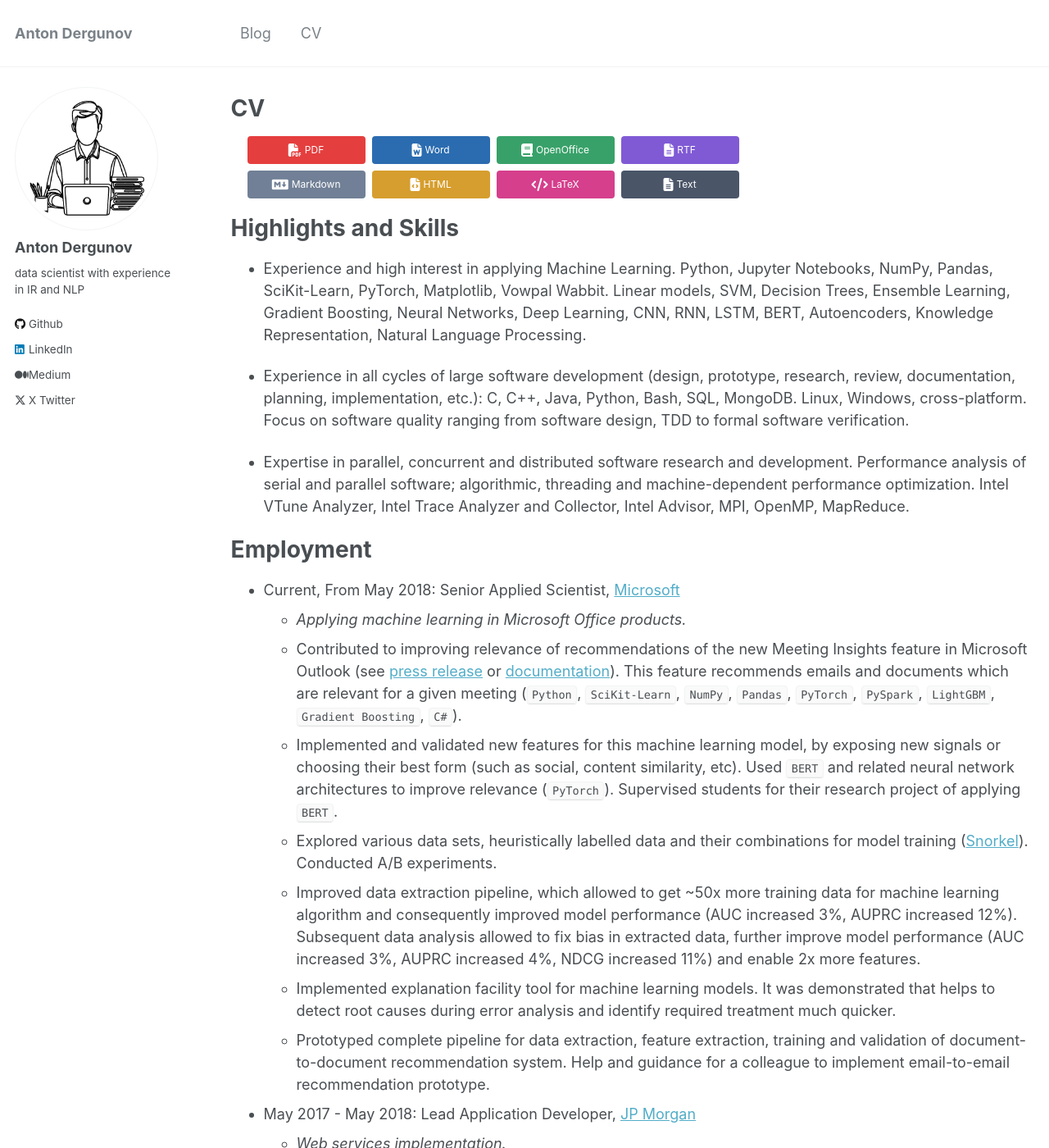
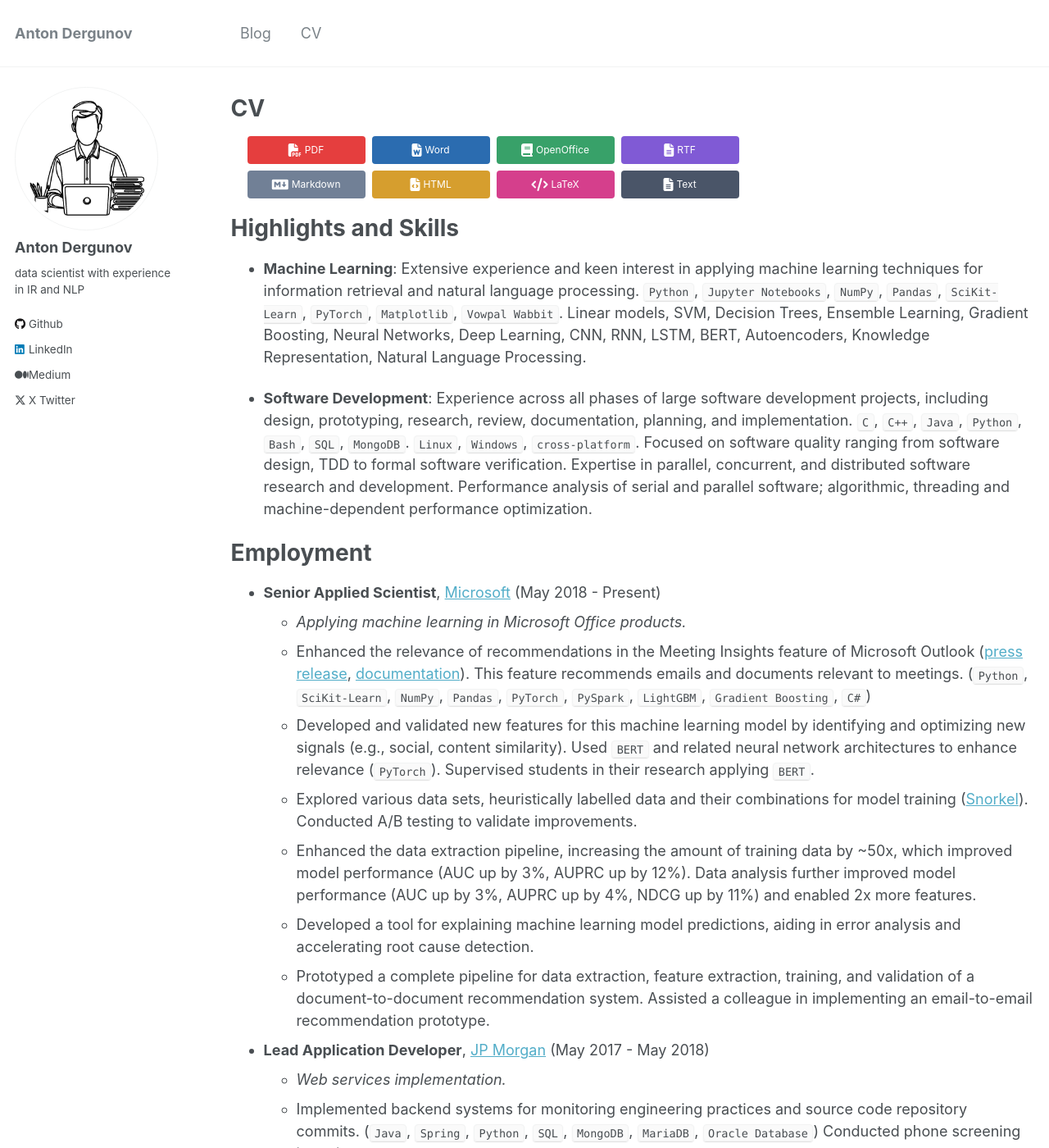
Before and after one commit to anton-dergunov/anton-dergunov.github.io, a Jekyll site: the page built from _pages/cv.md, in a window 1280 px wide and 1400 px high. Shown: the whole window at 82% size. Built offline with Jekyll 4.4.1, drawn with Linux system fonts in a browser that asks for light colours; some of the changed text lies outside the part shown.

Commit message:
Updated wording for many sections using ChatGPT recommendations

```diff
--- a/_pages/cv.md
+++ b/_pages/cv.md
@@ -15,74 +15,71 @@ redirect_from:
 Highlights and Skills
 ======
 
-- Experience and high interest in applying Machine Learning. Python, Jupyter Notebooks, NumPy, Pandas, SciKit-Learn, PyTorch, Matplotlib, Vowpal Wabbit. Linear models, SVM, Decision Trees, Ensemble Learning, Gradient Boosting, Neural Networks, Deep Learning, CNN, RNN, LSTM, BERT, Autoencoders, Knowledge Representation, Natural Language Processing.
+- **Machine Learning**: Extensive experience and keen interest in applying machine learning techniques for information retrieval and natural language processing. `Python`, `Jupyter Notebooks`, `NumPy`, `Pandas`, `SciKit-Learn`, `PyTorch`, `Matplotlib`, `Vowpal Wabbit`. Linear models, SVM, Decision Trees, Ensemble Learning, Gradient Boosting, Neural Networks, Deep Learning, CNN, RNN, LSTM, BERT, Autoencoders, Knowledge Representation, Natural Language Processing.
 
-- Experience in all cycles of large software development (design, prototype, research, review, documentation, planning, implementation, etc.): C, C++, Java, Python, Bash, SQL, MongoDB. Linux, Windows, cross-platform. Focus on software quality ranging from software design, TDD to formal software verification.
-
-- Expertise in parallel, concurrent and distributed software research and development. Performance analysis of serial and parallel software; algorithmic, threading and machine-dependent performance optimization. Intel VTune Analyzer, Intel Trace Analyzer and Collector, Intel Advisor, MPI, OpenMP, MapReduce.
+- **Software Development**: Experience across all phases of large software development projects, including design, prototyping, research, review, documentation, planning, and implementation. `C`, `C++`, `Java`, `Python`, `Bash`, `SQL`, `MongoDB`. `Linux`, `Windows`, `cross-platform`. Focused on software quality ranging from software design, TDD to formal software verification. Expertise in parallel, concurrent, and distributed software research and development. Performance analysis of serial and parallel software; algorithmic, threading and machine-dependent performance optimization.
 
 
 Employment
 ======
 
-- Current, From May 2018: Senior Applied Scientist, [Microsoft](https://www.microsoft.com/)
+- **Senior Applied Scientist**, [Microsoft](https://www.microsoft.com/) (May 2018 - Present)
   - *Applying machine learning in Microsoft Office products.*
-  - Contributed to improving relevance of recommendations of the new Meeting Insights feature in Microsoft Outlook (see [press release](https://www.microsoft.com/en-us/research/blog/the-story-of-an-office-ai-feature-how-ai-can-promote-efficient-meeting-preparation/) or [documentation](https://support.microsoft.com/en-gb/office/use-intelligent-technology-in-outlook-on-the-web-and-outlook-com-24b30683-8340-4b69-b8ac-4193ec528a70)). This feature recommends emails and documents which are relevant for a given meeting (`Python`, `SciKit-Learn`, `NumPy`, `Pandas`, `PyTorch`, `PySpark`, `LightGBM`, `Gradient Boosting`, `C#`).
-  - Implemented and validated new features for this machine learning model, by exposing new signals or choosing their best form (such as social, content similarity, etc). Used `BERT` and related neural network architectures to improve relevance (`PyTorch`). Supervised students for their research project of applying `BERT`.
-  - Explored various data sets, heuristically labelled data and their combinations for model training ([Snorkel](https://snorkel.ai/)). Conducted A/B experiments.
-  - Improved data extraction pipeline, which allowed to get ~50x more training data for machine learning algorithm and consequently improved model performance (AUC increased 3%, AUPRC increased 12%). Subsequent data analysis allowed to fix bias in extracted data, further improve model performance (AUC increased 3%, AUPRC increased 4%, NDCG increased 11%) and enable 2x more features.
-  - Implemented explanation facility tool for machine learning models. It was demonstrated that helps to detect root causes during error analysis and identify required treatment much quicker.
-  - Prototyped complete pipeline for data extraction, feature extraction, training and validation of document-to-document recommendation system. Help and guidance for a colleague to implement email-to-email recommendation prototype.
+  - Enhanced the relevance of recommendations in the Meeting Insights feature of Microsoft Outlook ([press release](https://www.microsoft.com/en-us/research/blog/the-story-of-an-office-ai-feature-how-ai-can-promote-efficient-meeting-preparation/), [documentation](https://support.microsoft.com/en-gb/office/use-intelligent-technology-in-outlook-on-the-web-and-outlook-com-24b30683-8340-4b69-b8ac-4193ec528a70)). This feature recommends emails and documents relevant to meetings. (`Python`, `SciKit-Learn`, `NumPy`, `Pandas`, `PyTorch`, `PySpark`, `LightGBM`, `Gradient Boosting`, `C#`)
+  - Developed and validated new features for this machine learning model by identifying and optimizing new signals (e.g., social, content similarity). Used `BERT` and related neural network architectures to enhance relevance (`PyTorch`). Supervised students in their research applying `BERT`.
+  - Explored various data sets, heuristically labelled data and their combinations for model training ([Snorkel](https://snorkel.ai/)). Conducted A/B testing to validate improvements.
+  - Enhanced the data extraction pipeline, increasing the amount of training data by ~50x, which improved model performance (AUC up by 3%, AUPRC up by 12%). Data analysis further improved model performance (AUC up by 3%, AUPRC up by 4%, NDCG up by 11%) and enabled 2x more features.
+  - Developed a tool for explaining machine learning model predictions, aiding in error analysis and accelerating root cause detection.
+  - Prototyped a complete pipeline for data extraction, feature extraction, training, and validation of a document-to-document recommendation system. Assisted a colleague in implementing an email-to-email recommendation prototype.
 
-- May 2017 - May 2018: Lead Application Developer, [JP Morgan](https://www.jpmorganchase.com/)
+- **Lead Application Developer**, [JP Morgan](https://www.jpmorganchase.com/) (May 2017 - May 2018)
   - *Web services implementation.*
-  - Implementation of backends of monitoring systems for tracking engineering practices of all bank applications and source code repository commits. (`Java`, `Spring`, `Python`, `SQL`, `MongoDB`, `MariaDB`, `Oracle Database`) Phone screening interviews.
+  - Implemented backend systems for monitoring engineering practices and source code repository commits. (`Java`, `Spring`, `Python`, `SQL`, `MongoDB`, `MariaDB`, `Oracle Database`) Conducted phone screening interviews.
 
-- January 2016 - May 2017: Software Engineer, [Yandex](https://yandex.com/company/)
+- **Software Engineer**, [Yandex](https://yandex.com/company/) (January 2016 - May 2017)
   - *Feature engineering for Internet video search and machine learning.*
-  - Implemented calculation of several new characteristics of Internet videos and evaluated their usefulness as factors in
-    [MatrixNet](https://yandex.com/company/technologies/matrixnet/) machine learning algorithm, used in [Yandex Video Search](https://yandex.com/video/) to query and rank videos on a search result page. Several of these factors contributed to improvement of video ranking quality as demonstrated by several metrics. (`C++`, `Python`, `MapReduce`, `Machine Learning`)
-  - Implemented machine learning pipeline and made several experiments of large-scale web text classification for several tasks using logistic regression, LSTM, word2vec and other algorithms. (`Natural Language Processing`, `Vowpal Wabbit`, `Deep Learning`)
-  - Using this infrastructure for classification of YouTube videos allowed to improve video ranking quality and click-through rate prediction.
-  - Collaborated across teams and made research to improve integration of Video Search results on the main [Yandex Web Search](https://yandex.com/) page.
+  - Implemented new video characteristics for the [MatrixNet](https://yandex.com/company/technologies/matrixnet/) machine learning algorithm, improving video ranking quality in [Yandex Video Search](https://yandex.com/video/). Several factors led to enhanced video ranking quality, as demonstrated by various metrics. (`C++`, `Python`, `MapReduce`, `Machine Learning`)
+  - Developed a machine learning pipeline and conducted large-scale web text classification experiments using logistic regression, LSTM, word2vec, and other algorithms. (`Natural Language Processing`, `Vowpal Wabbit`, `Deep Learning`)
+  - Utilized the developed infrastructure for YouTube video classification, improving video ranking quality and click-through rate.
+  - Collaborated across teams to improve integration of Video Search results on the main [Yandex Web Search](https://yandex.com/) page.
 
-- February 2006 - December 2015: Senior Software Development Engineer, [Intel](http://intel.com)
+- **Senior Software Development Engineer**, [Intel](http://intel.com) (February 2006 - December 2015)
   - *Applied research in performance analysis and implementation of performance tuning tools.*
   - Gained expertise in performance analysis of serial and parallel software; algorithmic, threading and machine-dependent performance optimization; CPU and hardware architecture; parallel, concurrent and distributed software research and development (`MPI`, `OpenMP`).
-  - Implemented capability to represent knowledge about performance issues in applications (using `Python` code) and their automatic detection for [Intel VTune Amplifier](http://software.intel.com/en-us/intel-vtune-amplifier-xe) and [Intel Advisor](https://software.intel.com/en-us/intel-advisor-xe) products. (`Knowledge Representation`)
-  - Defined metrics and methodology to identify parts of an application that are best suited for execution on main CPU or for offload to [Intel Xeon Phi](https://www.intel.com/content/www/us/en/products/processors/xeon-phi/xeon-phi-processors.html) processor, and implemented a tool automate detection of such parts.
-  - Implemented [Performance Assistant](https://web.archive.org/web/20151022144828/https://software.intel.com/en-us/node/561522) capability in [Intel Trace Analyzer and Collector](http://software.intel.com/en-us/intel-trace-analyzer) for automatic detection of known performance issues in MPI applications, based on results of my [PhD thesis](https://search.rsl.ru/ru/record/01005013870). (`C++`, `MPI`, `Knowledge Representation`)
-  - Full cycle development (design, prototype, research, review, documentation, planning, implementation, etc.) of new threading and performance profilers [Intel VTune Amplifier](http://software.intel.com/en-us/intel-vtune-amplifier-xe) and [Intel Performance Tuning Utility](http://software.intel.com/en-us/articles/intel-performance-tuning-utility) from scratch. Responsibility for several major data visualization and data provider components in these products. (`C++`, `Java`, `Python`, `OpenMP`, `SQLite`) Mentorship (5 collegues).
-  - Implemented new approach for source-level performance information visualization based on synchronized views in [Intel VTune Amplifier](http://software.intel.com/en-us/intel-vtune-amplifier-xe) and [Intel Performance Tuning Utility](http://software.intel.com/en-us/articles/intel-performance-tuning-utility), which unlocked new usage models for senior performance engineers.
-  - Made refactoring of several central components (with MVVM pattern) by gradually introducing "true" unit tests with TDD approach. Code duplication was reduced, bug backlog was reduced by multiple times and stopped growing, but new features were still implemented during this work.
+  - Developed a capability to represent knowledge about performance issues in applications (using `Python` code) and their automatic detection for [Intel VTune Amplifier](http://software.intel.com/en-us/intel-vtune-amplifier-xe) and [Intel Advisor](https://software.intel.com/en-us/intel-advisor-xe) products. (`Knowledge Representation`)
+  - Defined metrics and methodologies to identify parts of an application that are best suited for execution on CPUs or for offload to a coprocessor, and implemented a tool for automatic detection.
+  - Implemented [Performance Assistant](https://web.archive.org/web/20151022144828/https://software.intel.com/en-us/node/561522) in [Intel Trace Analyzer and Collector](http://software.intel.com/en-us/intel-trace-analyzer) for automatic detection of performance issues in MPI applications, based on my [PhD thesis](https://search.rsl.ru/ru/record/01005013870). (`C++`, `MPI`, `Knowledge Representation`)
+  - Full-cycle development (design, prototype, research, review, documentation, planning, implementation, etc.) of threading and performance profilers [Intel VTune Amplifier](http://software.intel.com/en-us/intel-vtune-amplifier-xe) and [Intel Performance Tuning Utility](http://software.intel.com/en-us/articles/intel-performance-tuning-utility) from scratch, including major data visualization and data provider components. (`C++`, `Java`, `Python`, `OpenMP`, `SQLite`) Mentorship (5 collegues).
+  - Implemented a new approach for source-level performance information visualization in [Intel VTune Amplifier](http://software.intel.com/en-us/intel-vtune-amplifier-xe) and [Intel Performance Tuning Utility](http://software.intel.com/en-us/articles/intel-performance-tuning-utility), unlocking new usage models for senior performance engineers.
+  - Refactored central components using the MVVM pattern and introduced "true" unit tests with a TDD approach, reducing code duplication and bug backlog while continuing to develop new features.
 
-- 2009 - 2012: Lecturer, Research Advisor, [Lobachevsky State University of Nizhni Novgorod](http://unn.ru/eng)
-  - *Research and teaching Artificial Intelligence and Machine Learning.*
-  - Research advisor for 3 bachelor and 5 master students (topics in artificial intelligence, machine learning, natural language processing, software verification, parallel programming, software engineering).
-  - Created content and taught courses "Artificial Intelligence" (2010, 2011), "Databases and Expert Systems" (2009-2012).
-  - Assistant for [Distributed and Outsourced Software Engineering project](http://se.inf.ethz.ch/courses/2012b_fall/dose/ (2011, 2012): provided support for projects of students.
+- **Lecturer, Research Advisor**, [Lobachevsky State University of Nizhni Novgorod](http://unn.ru/eng) (2009 - 2012)
+  - *Research and teaching courses in Artificial Intelligence and Machine Learning.*
+  - Supervised 3 bachelor and 5 master students on topics including artificial intelligence, machine learning, natural language processing, software verification, parallel programming, and software engineering.
+  - Developed and taught courses "Artificial Intelligence" (2010, 2011), "Databases and Expert Systems" (2009-2012).
+  - Assisted with the [Distributed and Outsourced Software Engineering project](http://se.inf.ethz.ch/courses/2012b_fall/dose/ (2011, 2012), providing support for student projects.
 
-- October 2003 - February 2006: Software Development Engineer, [Mera Networks](https://www.mera.com/)
+- **Software Development Engineer**, [Mera Networks](http://mera.ru/) (October 2003 - February 2006)
   - *Telecommunication software implementation.*
-  - Development of cellular base stations emulation software. (`C++`, `Java`, `Bash`, networking) Mentorship (3 collegues).
-  - Participated in major redesign of the data model part of this software that resulted in significant improvements of execution speed and memory consumption (allowing to handle previously unsupported amount of data).
+  - Developed software for emulating cellular base stations. (`C++`, `Java`, `Bash`, networking) Mentored 3 colleagues.
+  - Contributed to a major redesign of the software's data model, significantly improving execution speed and memory consumption, allowing support for previously unsupported data volumes.
 
 
 Personal Projects
 ======
 
-- Small repository of various Jupyter notebooks:
+- GitHub repository with Jupyter Notebooks demonstrating various ML techniques:
   [https://github.com/anton-dergunov/ml-playground](https://github.com/anton-dergunov/ml-playground)
 
 
 Education
 ======
 
-- PhD in Theoretical Computer Science, [Lobachevsky State University of Nizhni Novgorod](http://unn.ru), July 2008 - July 2011
+- **PhD in Theoretical Computer Science**, [Lobachevsky State University of Nizhni Novgorod](http://unn.ru) (July 2008 - July 2011)
   - Thesis: [Models, methods and tools of knowledge representation for improving performance of MPI applications](https://search.rsl.ru/ru/record/01005013870).
-  - Implemented some results of this work in [Intel Trace Analyzer and Collector](http://software.intel.com/en-us/intel-trace-analyzer), in its [Performance Assistant](https://web.archive.org/web/20151022144828/https://software.intel.com/en-us/node/561522) capability.
+  - Implemented results from the thesis in [Intel Trace Analyzer and Collector](http://software.intel.com/en-us/intel-trace-analyzer) and its its [Performance Assistant](https://web.archive.org/web/20151022144828/https://software.intel.com/en-us/node/561522) capability.
 
-- Specialist Degree in Applied Computer Science, [Lobachevsky State University of Nizhni Novgorod](http://unn.ru), September 2001 - May 2006
+- **Specialist Degree in Applied Computer Science**, [Lobachevsky State University of Nizhni Novgorod](http://unn.ru), September 2001 - May 2006
   - Thesis: Neural network model for knowledge representation and extraction.
 
 
```
